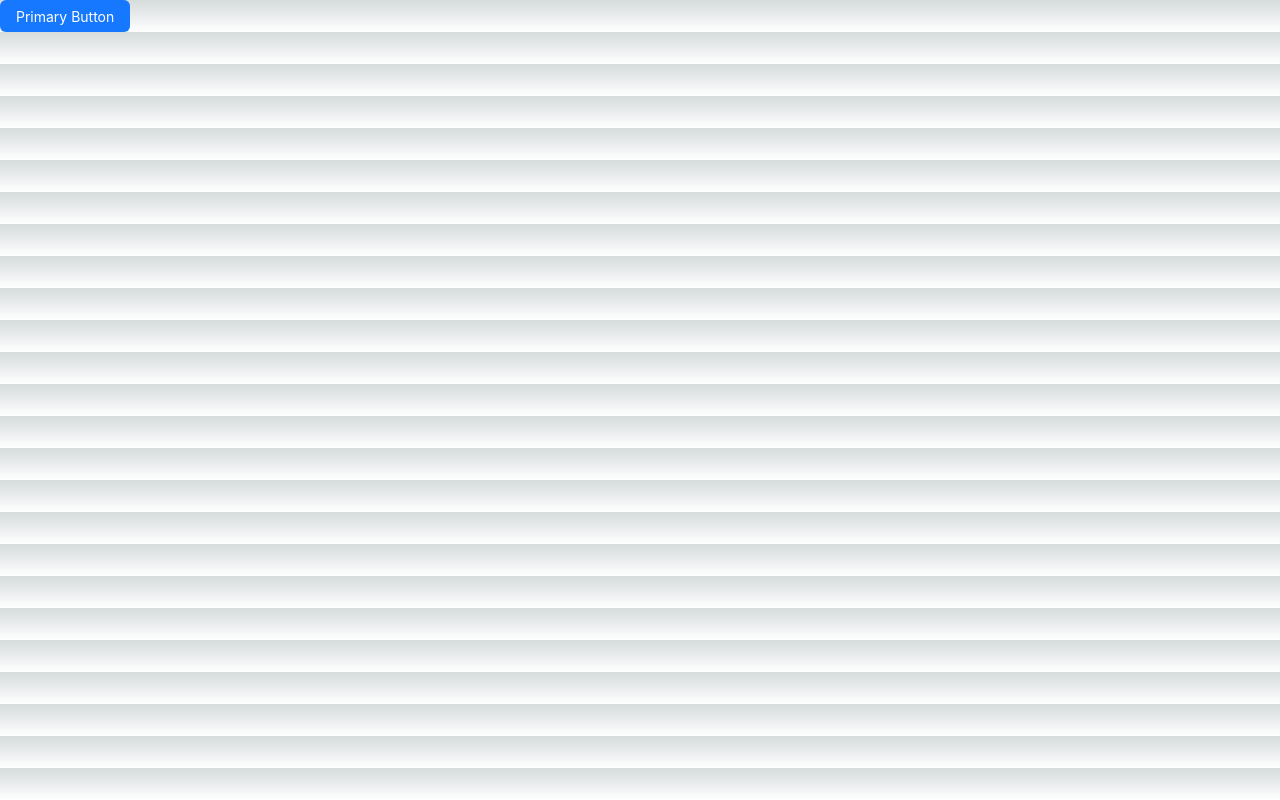
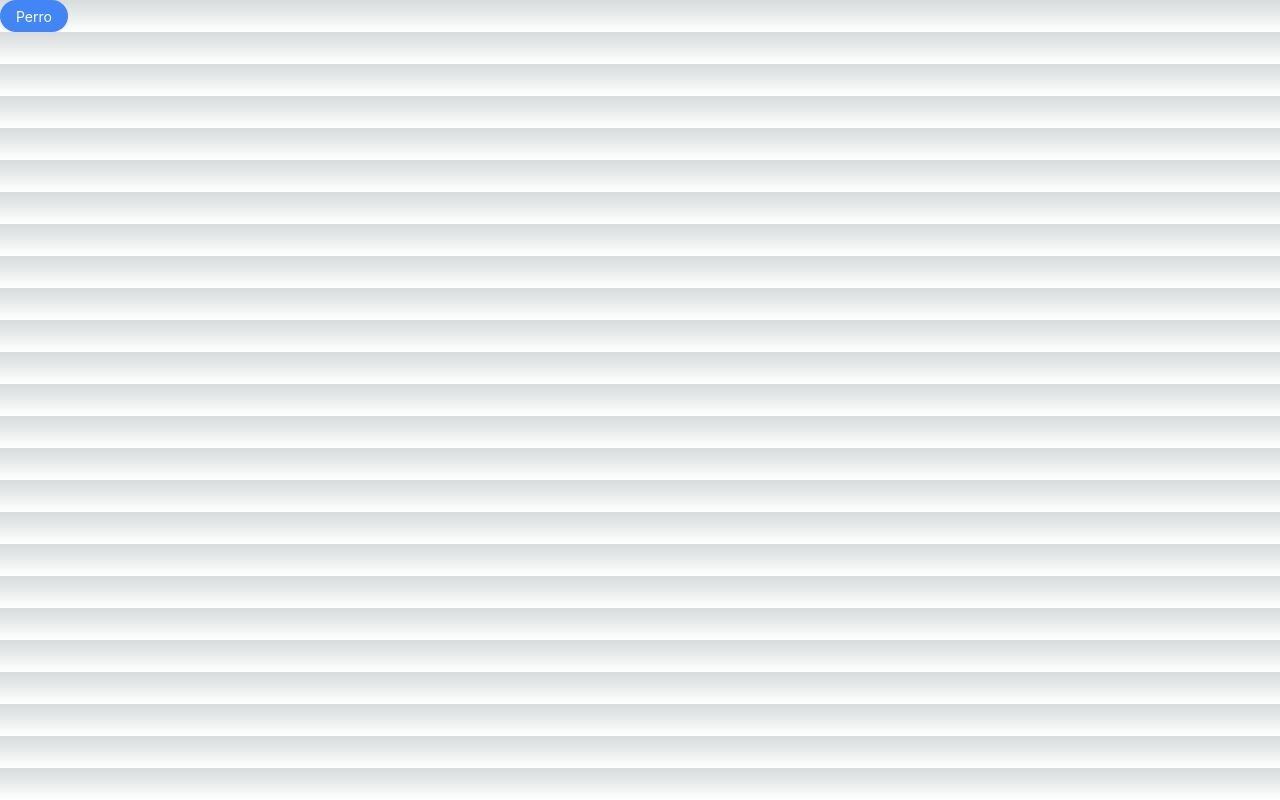
Before and after one commit to Zentinel-Consulting/zentimail, a Next.js app: page / in a window 1280 px wide. Built offline with nearby package versions, Linux system fonts and the light colour scheme.

Commit message:
added the theme file

```diff
--- a/src/app/layout.tsx
+++ b/src/app/layout.tsx
@@ -1,6 +1,8 @@
 import type { Metadata } from "next";
 import { Inter } from "next/font/google";
 import "./globals.css";
+import { ConfigProvider } from 'antd';
+import token_theme from "@/themes/theme.json";
 
 const inter = Inter({ subsets: ["latin"] });
 
@@ -16,7 +18,13 @@ export default function RootLayout({
 }>) {
   return (
     <html lang="en">
-      <body className={inter.className}>{children}</body>
+      <body className={inter.className}>
+        <ConfigProvider
+          theme={token_theme}
+        >
+          {children}
+        </ConfigProvider>
+      </body>
     </html>
   );
 }
--- a/src/app/page.tsx
+++ b/src/app/page.tsx
@@ -1,10 +1,9 @@
 import React from 'react';
-// import { Button } from 'antd';
-import { ButtonZentimail } from '@/components';
+import { Button } from '@/components';
 
 const Home = () => (
   <div className="App">
-    <ButtonZentimail type="primary">Button</ButtonZentimail>
+    <Button type="filled">Perro</Button>
   </div>
 );
 
--- /dev/null
+++ b/src/components/Button/Button.tsx
@@ -0,0 +1,35 @@
+"use client";
+
+import React from 'react';
+import { Button as AntButton } from 'antd';
+import { ButtonProps as AntButtonProps } from 'antd/lib/button';
+
+interface ButtonZentimailProps extends Omit<AntButtonProps, 'type'> {
+  // Add any props you want to pass to the component
+  type: 'filled' | 'oitlined' | 'text',
+  text?: str,
+  icon?: React.ReactNode,
+}
+
+export const Button: React.FC<ButtonZentimailProps> = ({
+  type='filled',
+  text,
+  icon,
+  children,
+  ...restProps
+}) => {
+
+  const antType = type === 'filled' ? 'primary' : 'default';
+  const style: React.CSSProperties = type === 'text' ? { border: 'none', background: 'none' } : {};
+
+  return(
+      <AntButton
+        type={ antType }
+        icon={ icon }
+        style={ style }
+        {...restProps}
+      >
+        { text || children }
+      </AntButton>
+  );
+}
--- a/src/components/ButtonZentimail/ButtonZentimail.tsx
+++ /dev/null
@@ -1,19 +0,0 @@
-import React from 'react';
-import { Button } from "antd";
-
-interface ButtonZentimailProps {
-  // Add any props you want to pass to the component
-  type: str,
-  text?: str,
-  icon?: any,
-}
-
-export const ButtonZentimail: React.FC<ButtonZentimailProps> = ({
-  type = "filled",
-  text,
-  icon,
-}: ButtonZentimail) => {
-  return (
-    <Button type="primary">Primary Button</Button>
-  );
-};
--- a/src/components/index.tsx
+++ b/src/components/index.tsx
@@ -1 +1 @@
-export { ButtonZentimail } from "./ButtonZentimail/ButtonZentimail.tsx";
+export { Button } from "./Button/Button.tsx";
--- /dev/null
+++ b/src/themes/theme.json
@@ -0,0 +1,29 @@
+{
+  "token": {
+    "colorSuccess": "#34a853",
+    "colorPrimary": "#4285f4",
+    "colorInfo": "#4285f4",
+    "colorWarning": "#fbbc04",
+    "colorError": "#ed6357"
+  },
+  "components": {
+    "Button": {
+      "borderRadius": 20
+    },
+    "Layout": {
+      "bodyBg": "rgb(255, 255, 255)",
+      "footerBg": "rgb(255, 255, 255)",
+      "headerBg": "rgb(255, 255, 255)",
+      "headerColor": "rgba(255, 255, 255, 0.88)"
+    },
+    "Menu": {
+      "subMenuItemBg": "rgba(244, 244, 244, 0.02)"
+    },
+    "Upload": {
+      "colorPrimary": "rgb(3, 131, 255)"
+    },
+    "Tag": {
+      "borderRadiusSM": 20
+    }
+  }
+}
```
Also changed, not shown: 1 other file (tests, documents, lock files or other folders).
